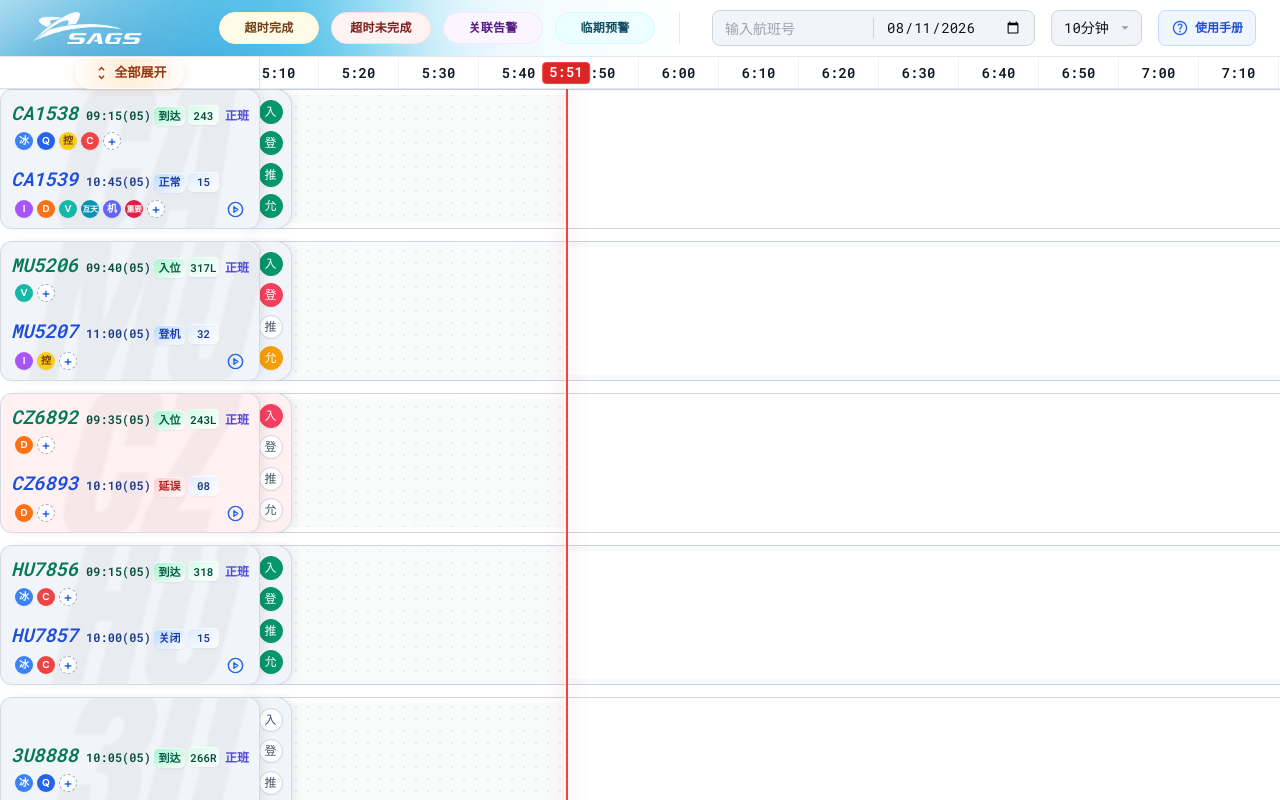
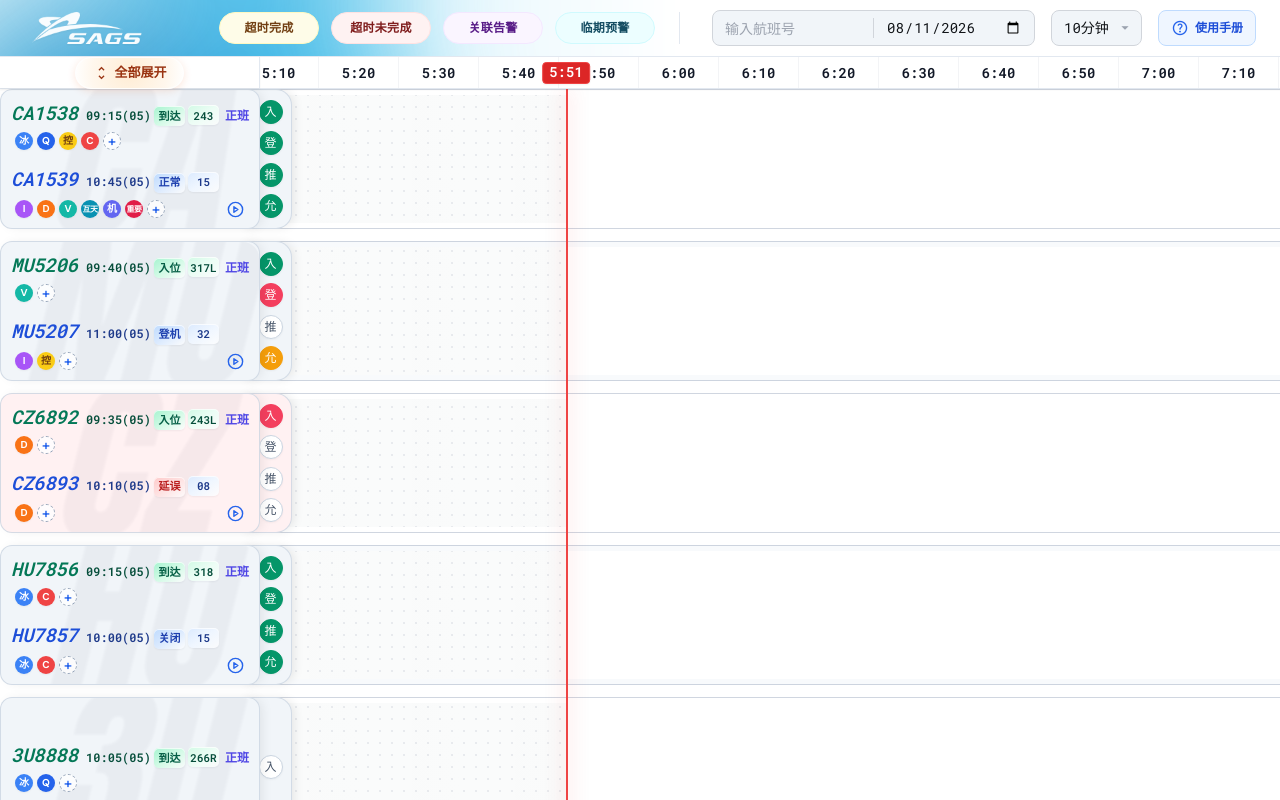
Before and after one commit to fwilyair/flight-ops-center, a React (Vite) app: page / in a window 1280 px wide. Built offline with nearby package versions, Linux system fonts and the light colour scheme.

Commit message:
fix: dynamically filter action buttons based on flight type (arrival only gets '入', departure only gets '登/推/允')

```diff
--- a/components/GanttRow.tsx
+++ b/components/GanttRow.tsx
@@ -4,6 +4,7 @@ import { timeToPixels, getColorForEventType } from '../utils';
 import { assignPriorityTracks, buildFixedRowOverflow, buildOverflowPreviewLayout, getCorrectedTime, getExpandedControlTop, getExpansionTargetEventId, getFlightRowHeight, getStateAfterExpansionChange, getTimeDifferenceMinutes } from './flightRowLayout';
 import type { OverflowGroup } from './flightRowLayout';
 import { FlightCard } from './FlightCard';
+import { getFlightCardLegPresence } from './flightCardLayout';
 import { TimeKindBadge } from './TimeKindBadge';
 
 export interface EventHoverInfo {
@@ -913,16 +914,21 @@ const GanttRowInner: React.FC<GanttRowProps> = ({ flight, timeScale, currentTime
             />
 
             {/* Action drawer tab tucked under main flight card */}
+            {(() => {
+                const legPresence = getFlightCardLegPresence(flight);
+                const buttons = [
+                    { label: '入', fullType: '入位检查', shortType: '入位', isArrival: true },
+                    { label: '登', fullType: '登机检查', shortType: '登控', isDeparture: true },
+                    { label: '推', fullType: '推出检查', shortType: '推出', isDeparture: true },
+                    { label: '允', fullType: '允许登机', shortType: '允登', isDeparture: true },
+                ].filter(btn => (btn.isArrival && legPresence.arrival) || (btn.isDeparture && legPresence.departure));
+
+                return (
                     <div
-                className={`sticky left-[240px] z-[35] mr-2 flex w-[52px] min-w-[52px] -ml-4 flex-none flex-col items-center justify-between self-start rounded-r-2xl border-y border-r border-slate-300/80 pt-2.5 pb-2.5 pl-5 pr-2.5 shadow-[4px_0_10px_-1px_rgba(0,0,0,0.08)] ${flight.arrInfo?.status === '延误' || flight.depInfo?.status === '延误' ? 'bg-rose-50' : 'bg-slate-100'}`}
+                        className={`sticky left-[240px] z-[35] mr-2 flex w-[52px] min-w-[52px] -ml-4 flex-none flex-col items-center ${buttons.length === 1 ? 'justify-center' : 'justify-between'} self-start rounded-r-2xl border-y border-r border-slate-300/80 pt-2.5 pb-2.5 pl-5 pr-2.5 shadow-[4px_0_10px_-1px_rgba(0,0,0,0.08)] ${flight.arrInfo?.status === '延误' || flight.depInfo?.status === '延误' ? 'bg-rose-50' : 'bg-slate-100'}`}
                         style={{ height: `${rowHeight}px` }}
                     >
-                {[
-                    { label: '入', fullType: '入位检查', shortType: '入位' },
-                    { label: '登', fullType: '登机检查', shortType: '登控' },
-                    { label: '推', fullType: '推出检查', shortType: '推出' },
-                    { label: '允', fullType: '允许登机', shortType: '允登' },
-                ].map(({ label, fullType, shortType }) => {
+                        {buttons.map(({ label, fullType, shortType }) => {
                             const insp = flight.inspections?.find(i => i.type === fullType || i.type === shortType);
                             const status = insp?.status || 'pending';
 
@@ -958,6 +964,8 @@ const GanttRowInner: React.FC<GanttRowProps> = ({ flight, timeScale, currentTime
                             );
                         })}
                     </div>
+                );
+            })()}
 
             {/* Right Content: Timeline */}
             <div className="flex-1 relative gantt-grid-bg" style={{ overflow: 'visible' }}>
```
Lines whose indentation alone changed are shown as unchanged.
